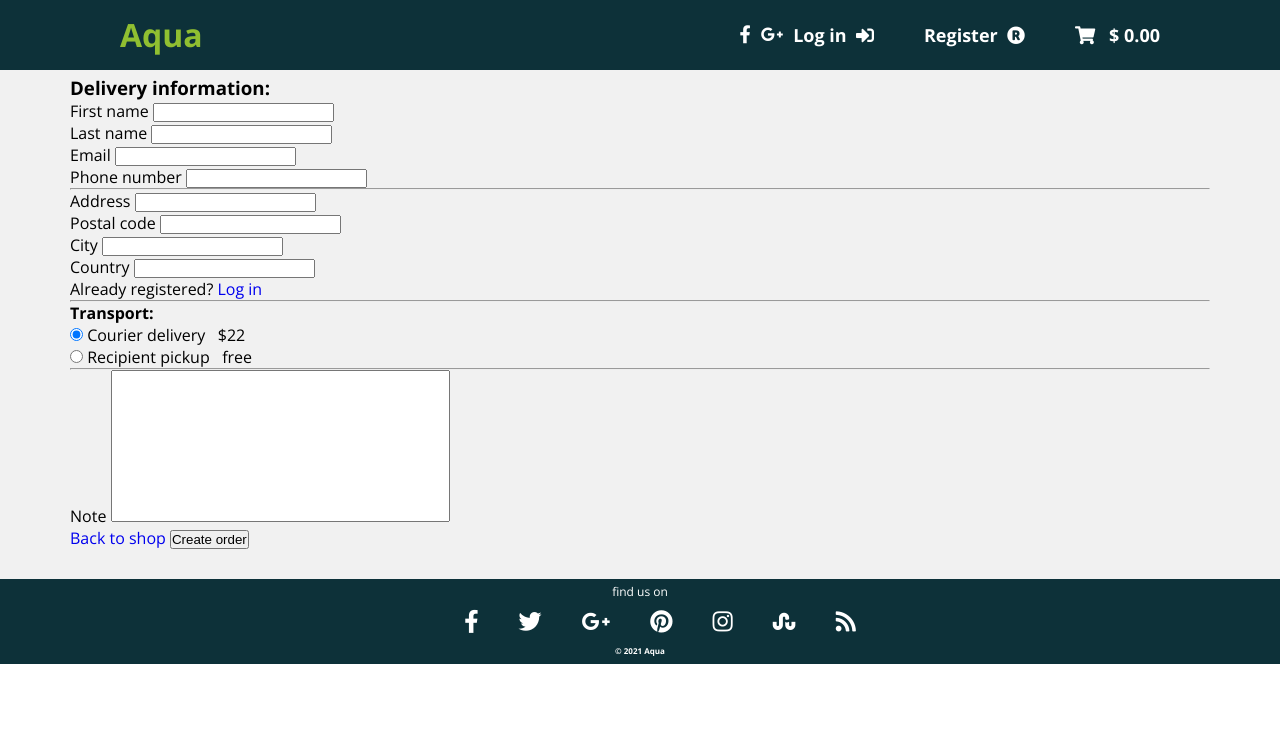
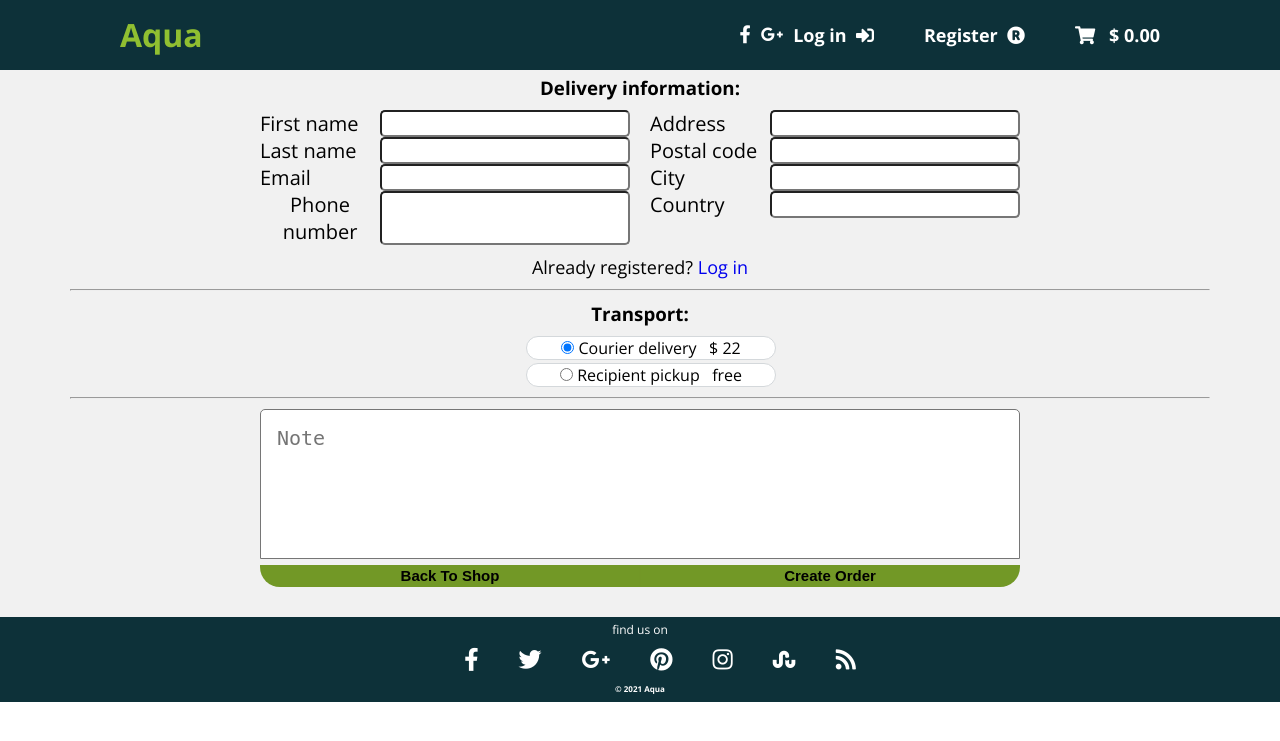
Before and after one commit to Kitayeu/my_shop, a Django app: page /orders/create/ in a window 1280 px wide. Shown: the top 741 px of the page. Run offline with Django 3.2, Linux system fonts and the light colour scheme; parts of the project's set-up code (start-up, migrations or seed data) failed here and were passed over.

Commit message:
Added CSS to 'order_create.html' and 'order_created.html'

```diff
--- a/orders/forms.py
+++ b/orders/forms.py
@@ -13,14 +13,14 @@
         ]
 
         widgets = {
-            'first_name': forms.TextInput(),
-            'last_name': forms.TextInput(),
-            'email': forms.TextInput(),
-            'telephone': forms.TextInput(),
-            'address': forms.TextInput(),
-            'postal_code': forms.TextInput(),
-            'city': forms.TextInput(),
-            'country': forms.TextInput(),
-            'note': forms.Textarea(),
+            'first_name': forms.TextInput(attrs={'class': 'form-control-delivery'}),
+            'last_name': forms.TextInput(attrs={'class': 'form-control-delivery'}),
+            'email': forms.TextInput(attrs={'class': 'form-control-delivery'}),
+            'telephone': forms.TextInput(attrs={'class': 'form-control-delivery'}),
+            'address': forms.TextInput(attrs={'class': 'form-control-delivery'}),
+            'postal_code': forms.TextInput(attrs={'class': 'form-control-delivery'}),
+            'city': forms.TextInput(attrs={'class': 'form-control-delivery'}),
+            'country': forms.TextInput(attrs={'class': 'form-control-delivery'}),
+            'note': forms.Textarea(attrs={'class': 'form-area-delivery', 'placeholder': 'Note'}),
             'transport': forms.RadioSelect()
         }
--- /dev/null
+++ b/static/css/create.css
@@ -0,0 +1,108 @@
+.row_head{
+    display: flex;
+    flex-wrap: wrap;
+    justify-content: center;
+    margin: 10px 20px 0 20px;
+    padding-right: 20px;
+}
+.row_order{
+    display: inline-block;
+    margin-left: 20px;
+    width: 370px;
+}
+.order_input{
+    display: flex;
+    justify-content: flex-end;
+}
+.form-control-delivery{
+    font-size:20px;
+    font-weight: 400;
+    color:#000000;
+    width: 250px;
+    border-radius: 5px;
+}
+.label_order{
+    display: flex;
+    justify-content: flex-start;
+    font-size:20px;
+    font-weight: 400;
+    color:#000000;
+    width: 250px
+}
+.order_registered{
+    font-size:18px;
+    font-weight: 400;
+    margin: 10px 0 10px 0;
+}
+.order_transport{
+    margin: 10px 0 10px 0;
+}
+.col-btn{
+    margin-bottom: 10px;
+    text-align: center;
+}
+.btn{
+    display: block;
+    margin-left: 40%;
+    margin-bottom: 3px;
+    text-align: center;
+    width: 250px;
+    border: 1px solid #d4d8db;
+    border-radius: 20px;
+    background-color: white;
+}
+.order{
+    text-align: center;
+}
+.form-area-delivery{
+    margin-top: 10px;
+    width: 760px;
+    height: 150px;
+    padding: 16px;
+    font-size:20px;
+    font-weight: 400;
+    border-radius: 5px 5px 0 0;
+}
+.create_order-button{
+    width: 380px;
+    border: 1px solid rgba(114, 152, 38, 0.5);
+    box-sizing: border-box;
+    border-radius: 0 0 20px 0;
+    text-align: center;
+    font-style: normal;
+    font-weight: 600;
+    font-size: 15px;
+    line-height: 20px;
+    text-transform: capitalize;
+    background-color: #729826;
+    transition: 0.2s;
+}
+.create_order-button:hover {
+    background: rgba(114, 152, 38, 0.5);
+}
+.create_order-button:active {
+    background-color: white;
+}
+.back_shop-button{
+    width: 380px;
+    border: 1px solid rgba(114, 152, 38, 0.5);
+    box-sizing: border-box;
+    border-radius: 0 0 0 20px;
+    text-align: center;
+    font-style: normal;
+    font-weight: 600;
+    font-size: 15px;
+    line-height: 20px;
+    text-transform: capitalize;
+    background-color: #729826;
+    transition: 0.2s;
+}
+.back_shop-button a{
+    color: black;
+}
+.back_shop-button:hover{
+    background: rgba(114, 152, 38, 0.5);
+}
+.back_shop-button:active{
+    background-color: white;
+}
--- a/static/css/style.css
+++ b/static/css/style.css
@@ -4,6 +4,7 @@
 @import url('./footer.css');
 @import url('./login.css');
 @import url('./reset.css');
+@import url('./create.css');
 
 html{
     font-family: 'Open Sans', sans-serif;
--- a/templates/orders/order_create.html
+++ b/templates/orders/order_create.html
@@ -5,76 +5,77 @@
 
 {% block content %}
 
-    <div>
+    <div class="order">
         <h3>
             Delivery information:
         </h3>
+
         <form method="post">
             {% csrf_token %}
-            <div class="row">
-                <div class="col">
-                    <div class="input">
-                        <label>First name</label>
+            <div class="row_head">
+                <div class="row_order">
+                    <div class="col_order">
+                        <div class="order_input">
+                            <label class="label_order">First name</label>
                             {{ order_form.first_name }}
                         </div>
                     </div>
 
-                <div class="col">
-                    <div class="input">
-                        <label>Last name</label>
+                    <div class="col_order">
+                        <div class="order_input">
+                            <label class="label_order">Last name</label>
                             {{ order_form.last_name }}
                         </div>
                     </div>
 
-                <div class="col">
-                    <div class="input">
-                        <label>Email</label>
+                    <div class="col_order">
+                        <div class="order_input">
+                            <label class="label_order">Email</label>
                             {{ order_form.email }}
                         </div>
                     </div>
 
-                <div class="col">
-                    <div class="input">
-                        <label>Phone number</label>
+                    <div class="col_order">
+                        <div class="order_input">
+                            <label class="label_order">Phone number</label>
                             {{ order_form.telephone }}
                         </div>
                     </div>
                 </div>
 
-            <hr>
-
-            <div class="row">
-                <div class="col">
-                    <div class="input">
-                        <label>Address</label>
+                <div class="row_order">
+                    <div class="col_order">
+                        <div class="order_input">
+                            <label class="label_order">Address</label>
                             {{ order_form.address }}
                         </div>
                     </div>
 
-                <div class="col">
-                    <div class="input">
-                        <label>Postal code</label>
+                    <div class="col_order">
+                        <div class="order_input">
+                            <label class="label_order">Postal code</label>
                             {{ order_form.postal_code }}
                         </div>
                     </div>
 
-                <div class="col">
-                    <div class="input">
-                        <label>City</label>
+                    <div class="col_order">
+                        <div class="order_input">
+                            <label class="label_order">City</label>
                             {{ order_form.city }}
                         </div>
                     </div>
 
-                <div class="col">
-                    <div class="input">
-                        <label>Country</label>
+                    <div class="col_order">
+                        <div class="order_input">
+                            <label class="label_order">Country</label>
                             {{ order_form.country }}
+                        </div>
                     </div>
                 </div>
             </div>
 
             {% if not request.user.is_authenticated %}
-            <div>
+            <div class="order_registered">
                 Already registered?
                 <a href="{% url 'login' %}">
                     Log in
@@ -84,26 +85,26 @@
 
             <hr>
 
-            <h4>
+            <h3 class="order_transport">
                 Transport:
-            </h4>
+            </h3>
 
             <div class="row">
-                <div class="col">
+                <div class="col-btn">
                     <div class="btn">
                         <input type="radio" id="id_transport_0" name="transport"
                                value="Courier delivery" amount="{{ transport_cost }}"
-                               checked="" onclick="setTotalCost()">
+                               checked="" class="order-btn_transport">
                         <label for="id_transport_0">Courier delivery &nbsp;
                             <span>
-                                ${{ transport_cost }}
+                                $ {{ transport_cost }}
                             </span>
                         </label>
                     </div>
+
                     <div class="btn">
                         <input type="radio" id="id_transport_1" name="transport"
-                               value="Recipient pickup" amount="free"
-                               onclick="setTotalCost()">
+                               value="Recipient pickup" amount="free" class="order-btn_transport">
                         <label for="id_transport_1">Recipient pickup &nbsp;
                             <span>
                                 free
@@ -116,15 +117,15 @@
             <hr>
 
             <div class="input">
-                <label>Note</label>
+                <label></label>
                 {{ order_form.note }}
             </div>
 
-            <div>
-                <a href="{% url 'shops:product_list' %}">
+            <div class="button-text_area">
+                <button class="back_shop-button" onclick="window.location.href ='{% url 'shops:product_list' %}'">
                     Back to shop
-                </a>
-                <button type="submit">Create order</button>
+                </button><!--
+                --><button type="submit" class="create_order-button">Create order</button>
             </div>
         </form>
     </div>
```
Also changed, not shown: templates/orders/order_created.html (+4 -3 lines). Lines whose indentation alone changed are shown as unchanged.
